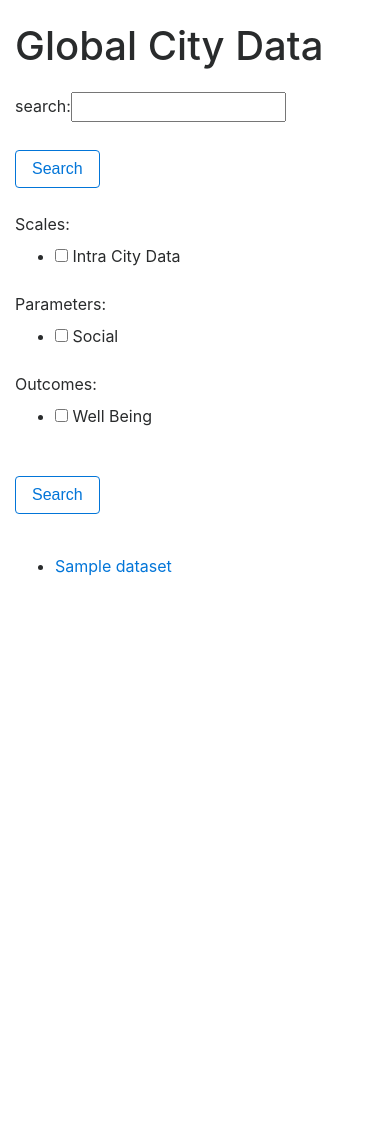
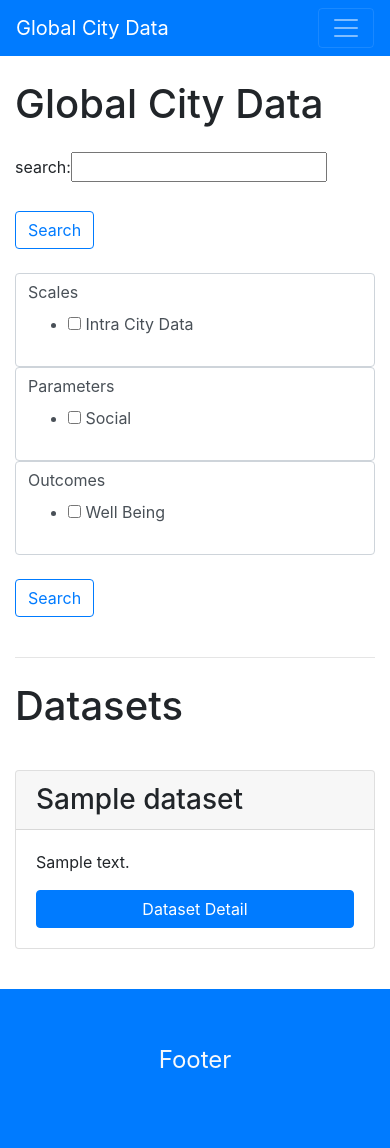
Before and after one commit to globalcitydata/globalcitydata-old-django, a Django app: page / in a window 390 px wide. Before the commit the page ends 576 px from the top, so only its background shows below. Run offline with Django 3.2, Linux system fonts and the light colour scheme; tables that the repository leaves empty hold one stand-in row (values such as "Sample post"); some libraries are stand-ins or nearby versions.

Commit message:
made it look good

```diff
--- a/data/forms.py
+++ b/data/forms.py
@@ -1,8 +1,10 @@
 from django import forms
 from .models import DataSet, Scale, Parameter, Outcome
 
+
 class SearchForm(forms.Form):
     query = forms.CharField(label='search', max_length=50, required=False)
+
 
 class QueryForm(forms.ModelForm):
     scales = forms.ModelMultipleChoiceField(
--- /dev/null
+++ b/data/static/css/main.css
@@ -0,0 +1,10 @@
+/* Main Content */
+#content {
+  min-height: 75vh;
+}
+
+/* Footer Styles */
+#footer {
+  font-size: 1.5rem;
+  padding: 1rem;
+}
--- a/data/templates/data/base.html
+++ b/data/templates/data/base.html
@@ -1,20 +1,36 @@
 {% load static %}
+
 <!DOCTYPE html>
 <html>
 <head>
-	<meta charset="UTF-8">
-	<meta http-equiv="X-UA-Compatible" content="IE=edge">
-	<meta name="viewport" content="width=device-width, initial-scale=1, shrink-to-fit=no">
-	<link rel="stylesheet" href="https://maxcdn.bootstrapcdn.com/bootstrap/4.0.0-alpha.6/css/bootstrap.min.css" integrity="sha384-rwoIResjU2yc3z8GV/NPeZWAv56rSmLldC3R/AZzGRnGxQQKnKkoFVhFQhNUwEyJ" crossorigin="anonymous">
-	<script src="https://code.jquery.com/jquery-3.2.1.min.js"   integrity="sha256-hwg4gsxgFZhOsEEamdOYGBf13FyQuiTwlAQgxVSNgt4="   crossorigin="anonymous"></script>
-	<script src="https://cdnjs.cloudflare.com/ajax/libs/popper.js/1.12.3/umd/popper.min.js" integrity="sha384-vFJXuSJphROIrBnz7yo7oB41mKfc8JzQZiCq4NCceLEaO4IHwicKwpJf9c9IpFgh" crossorigin="anonymous"></script>
-	<script src="https://maxcdn.bootstrapcdn.com/bootstrap/4.0.0-alpha.6/js/bootstrap.min.js" integrity="sha384-vBWWzlZJ8ea9aCX4pEW3rVHjgjt7zpkNpZk+02D9phzyeVkE+jo0ieGizqPLForn" crossorigin="anonymous"></script>
+  <!-- Basic Meta -->
+  <meta charset="utf-8"/>
+  <meta content='text/html; charset=utf-8' http-equiv='Content-Type'>
+  <meta http-equiv='X-UA-Compatible' content='IE=edge'>
+  <meta name='viewport' content='width=device-width, initial-scale=1.0, maximum-scale=1.0'>
+
+  <!-- Bootstrap core CSS -->
+  <link rel="stylesheet" href="https://maxcdn.bootstrapcdn.com/bootstrap/4.0.0-beta.2/css/bootstrap.min.css"
+        integrity="sha384-PsH8R72JQ3SOdhVi3uxftmaW6Vc51MKb0q5P2rRUpPvrszuE4W1povHYgTpBfshb" crossorigin="anonymous">
+
+  <!-- Custom Fonts -->
+  <link href="https://maxcdn.bootstrapcdn.com/font-awesome/4.7.0/css/font-awesome.min.css" rel="stylesheet"
+        type="text/css">
+
+  <!-- Select2 Forms -->
+  <link href="https://cdnjs.cloudflare.com/ajax/libs/select2/4.0.6-rc.0/css/select2.min.css" rel="stylesheet"/>
+
+  <!-- Custom Styles -->
+  <link rel="stylesheet" href="{% static 'css/main.css' %}">
+
+  <!-- Basic SEO -->
   <title>{% block title %}{% endblock %}</title> <!-- each page defines title block -->
   <meta name="description" content="{% block description %}{% endblock %}"/>
   <meta name="keywords" content="{% block keywords %}{% endblock %}"/>
 </head>
 <body>
 <div id="header">
+  {% include 'data/includes/navigation.html' %}
 </div> <!-- end header -->
 
 <div id="content" class="container my-4">
@@ -22,7 +38,31 @@
   {% endblock %}
 </div>
 
-	<div id="footer">
-	</div> <!-- end footer -->
+<!-- Footer -->
+{% include 'data/includes/footer.html' %}
+
+
+<!-- Bootstrap core JavaScript -->
+<script src="https://code.jquery.com/jquery-3.2.1.min.js"
+        integrity="sha256-hwg4gsxgFZhOsEEamdOYGBf13FyQuiTwlAQgxVSNgt4=" crossorigin="anonymous"></script>
+<script src="https://cdnjs.cloudflare.com/ajax/libs/popper.js/1.12.3/umd/popper.min.js"
+        integrity="sha384-vFJXuSJphROIrBnz7yo7oB41mKfc8JzQZiCq4NCceLEaO4IHwicKwpJf9c9IpFgh"
+        crossorigin="anonymous"></script>
+<script src="https://maxcdn.bootstrapcdn.com/bootstrap/4.0.0-beta.2/js/bootstrap.min.js"
+        integrity="sha384-alpBpkh1PFOepccYVYDB4do5UnbKysX5WZXm3XxPqe5iKTfUKjNkCk9SaVuEZflJ"
+        crossorigin="anonymous"></script>
+
+<!-- Custom scripts for this template -->
+<script src="{% static 'js/main.js' %}"></script>
+
+<!-- Font Awesome -->
+<script defer src="https://use.fontawesome.com/releases/v5.0.2/js/all.js"></script>
+
+<!-- Lazy Loader -->
+<script src="https://cdnjs.cloudflare.com/ajax/libs/jquery.lazyload/1.9.1/jquery.lazyload.min.js"></script>
+
+<!-- Select2 Forms -->
+<script src="https://cdnjs.cloudflare.com/ajax/libs/select2/4.0.6-rc.0/js/select2.min.js"></script>
+
 </body>
 </html>
--- a/data/templates/data/dataset/detail.html
+++ b/data/templates/data/dataset/detail.html
@@ -4,7 +4,7 @@
 
 {% block content %}
   <h1 class="my-4">{{ dataset.title }}</h1>
-	<p>Description: {{ dataset.description|linebreaks }}</p>
+  <p>Description: {{ dataset.description }}</p>
   <p>Scale: {{ dataset.scale }}</p>
   <p>Parameters: {{ dataset.parameters }}</p>
   <p>Outcomes: {{ dataset.outcomes }}</p>
--- a/data/templates/data/dataset/list.html
+++ b/data/templates/data/dataset/list.html
@@ -8,65 +8,46 @@
   <form method="post" id="searchForm">
     {% csrf_token %}
     {{ searchForm }}
-    <input class="btn btn-outline-primary my-4" type="submit" value="Search" name="search">
+    <input class="btn btn-outline-primary my-4" type="submit" name="search" value="Search">
   </form>
   {# Query Form #}
   <form method="post" id="queryForm">
     {% csrf_token %}
     <div class="form-group">
-      {#      {% for field in form %}#}
-      {# Show all fields #}
-      {#        <div class="form-control">#}
-      {#          <label class="form-control-label" for="topic">{{ field.label }}</label>#}
-      {#          {{ field }}#}
-      {#        </div>#}
-      {# Show errors #}
-      {#        <div class="text-danger small">#}
-      {#          {{ field.errors }}#}
-      {#        </div>#}
-      {#      {% endfor %}#}
-      {{ queryForm }}
+      {% for field in queryForm %}
+        {# Show all fields #}
+        <div class="form-control">
+          <label class="form-control-label" for="topic">{{ field.label }}</label>
+          {{ field }}
+        </div>
+        {# Show errors #}
+        <div class="text-danger small">
+          {{ field.errors }}
+        </div>
+      {% endfor %}
       <input class="btn btn-outline-primary my-4" type="submit" value="Search" name="query">
     </div>
   </form>
-  <ul>
-    {% for dataset in datasets %}
-      <li><a href="{{ dataset.get_absolute_url }}">{{ dataset.title }}</a></li>
-    {% endfor %}
-  </ul>
-
-{#  <script>#}
-{#    $(document).on('submit', '#searchForm', function (e) {#}
-{#      e.preventDefault();#}
-{##}
-{#      $.ajax({#}
-{#        type: 'POST',#}
-{#        url: '/',#}
-{#        data: {#}
-{#          query: $('#query').val()#}
-{#        },#}
-{#        success: function () {#}
-{##}
-{#        }#}
-{#      })#}
-{#    });#}
-{##}
-{#    $(document).on('submit', '#queryForm', function (e) {#}
-{#      e.preventDefault();#}
-{##}
-{#      $.ajax({#}
-{#        type: 'POST',#}
-{#        url: '/',#}
-{#        data: {#}
-{#          scales: $('#scales').val(),#}
-{#          parameters: $('#parameters').val(),#}
-{#          outcomes: $('#outcomes').val(),#}
-{#        },#}
-{#        success: function () {#}
-{##}
-{#        }#}
-{#      })#}
-{#    });#}
-{#  </script>#}
+  <hr>
+  {# Datasets #}
+  <section id="datasets">
+    <h1 class="my-4">Datasets</h1>
+    <div class="row">
+      {% for dataset in datasets %}
+        <section class="col-md-4 my-3">
+          <div class="card h-100">
+            <h3 class="card-header">{{ dataset.title }}</h3>
+            <div class="card-body d-flex flex-column">
+              {#<h4 class="card-title">Description</h4>#}
+              <p class="card-text">{{ dataset.description|truncatewords:30 }}</p>
+              <a href="{{ dataset.get_absolute_url }}" class="btn btn-primary mt-auto">Dataset Detail</a>
+            </div>
+          </div>
+        </section>
+      {% empty %}
+        <p class="m-4">There are no datasets that match your query.</p>
+      {% endfor %}
+    </div>
+  </section>
 
 {% endblock %}
--- /dev/null
+++ b/data/templates/data/includes/footer.html
@@ -0,0 +1,6 @@
+<!-- Footer -->
+<footer id="footer" class="bg-primary text-light text-center">
+  <div class="container d-inline align-middle">
+      <p>Footer</p>
+  </div>
+</footer> <!-- end footer -->
--- /dev/null
+++ b/data/templates/data/includes/navigation.html
@@ -0,0 +1,23 @@
+<!-- Navigation -->
+<nav class="navbar navbar-dark bg-primary navbar-expand-lg">
+  <div class="container">
+    <a href="/" class="navbar-brand">Global City Data</a>
+    <button class="navbar-toggler" type="button" data-toggle="collapse" data-target="#navbarResponsive"
+            aria-controls="navbarResponsive" aria-expanded="false" aria-label="Toggle navigation">
+      <span class="navbar-toggler-icon"></span>
+    </button>
+    <div class="collapse navbar-collapse" id="navbarResponsive">
+      <ul class="navbar-nav ml-auto">
+        <li class="nav-item">
+          <a href="/" class="nav-link">Home</a>
+        </li>
+        <li class="nav-item">
+          <a href="#" class="nav-link">Link 1</a>
+        </li>
+        <li class="nav-item">
+          <a href="#" class="nav-link">Link 2</a>
+        </li>
+      </ul>
+    </div>
+  </div>
+</nav>
--- a/data/views.py
+++ b/data/views.py
@@ -5,9 +5,11 @@ from .models import DataSet
 from .forms import QueryForm, SearchForm
 from .filters import DataSetFilter
 
+
 def dataset_detail(request, slug):
     dataset = get_object_or_404(DataSet, slug=slug)
     return render(request=request, template_name='data/dataset/detail.html', context={'dataset': dataset})
+
 
 def dataset_list(request):
     datasets = DataSet.objects.all()
```
Also changed, not shown: globalcitydata/settings.py (+8 -0 lines). Lines whose indentation alone changed are shown as unchanged.
